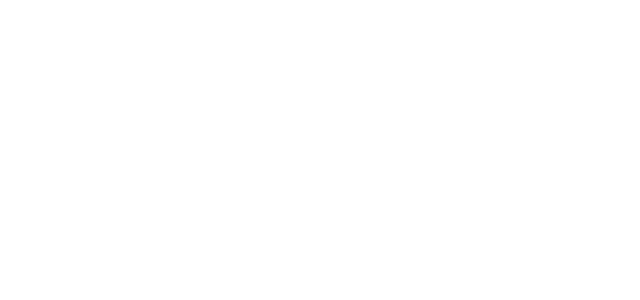
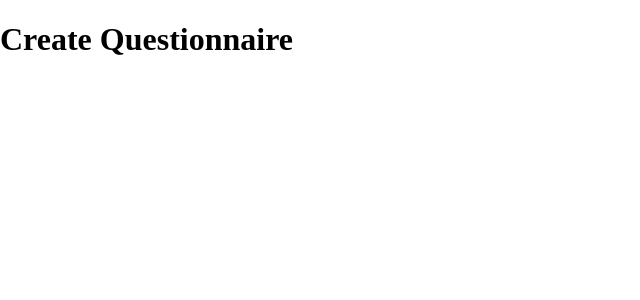
Before and after one commit to PwwwLe/EasySurvey-frontend, a Vue app: page /createQuestionnaire in a window 1280 px wide. Before the commit this address had no page. Shown: the top 300 px of the page, without its empty margins (0-640 px from the left). Built offline with nearby package versions, Linux system fonts and the light colour scheme.

Commit message:
微调代码，修改错误

```diff
--- a/src/router/index.js
+++ b/src/router/index.js
@@ -1,6 +1,4 @@
-import { createRouter, createWebHistory } from "vue-router";
-import { unauthorized } from "@/net";
-import { useStore } from "@/store";
+import {createRouter, createWebHistory} from "vue-router";
 
 const router = createRouter({
     history: createWebHistory(import.meta.env.BASE_URL),
@@ -93,7 +91,7 @@
             ]
         },
         {
-            path:"/reateQuestionnaire",
+            path: "/createQuestionnaire",
             name: "createQuestionnaire",
             component: () => import('@/views/admin/createQuestionnaire.vue')
         }
--- a/src/views/admin/createQuestionnaire.vue
+++ b/src/views/admin/createQuestionnaire.vue
@@ -0,0 +1,13 @@
+<template>
+  <div>
+    <h1>Create Questionnaire</h1>
+  </div>
+</template>
+
+<script setup>
+
+</script>
+
+<style lang="scss" scoped>
+
+</style>
```
